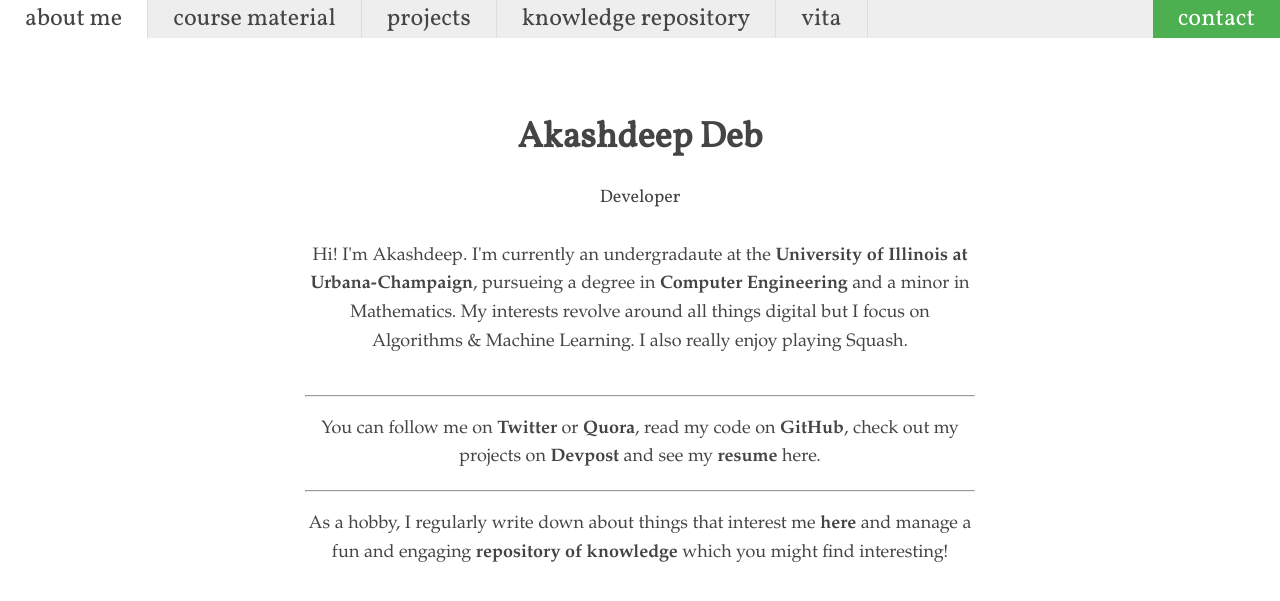
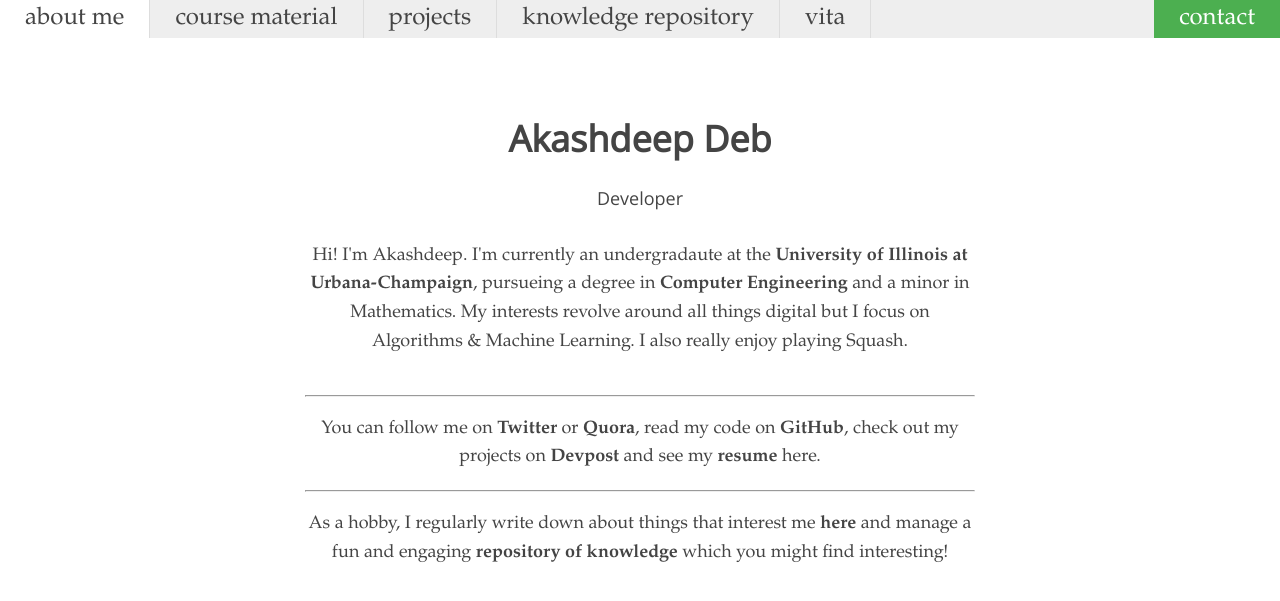
Before and after one commit to akashdeepdeb/akash.github.io, a Jekyll site: the page built from index.html, in a window 1280 px wide. Shown: the top 601 px of the page. Built offline with Jekyll 4.4.1, drawn with Linux system fonts in a browser that asks for light colours.

Commit message:
Update main.css

```diff
--- a/css/main.css
+++ b/css/main.css
@@ -1,7 +1,7 @@
 body{margin-left: auto; margin-right: auto; line-height:1.6;font-size:18px;font-family: "Book Antiqua";color:#444;padding: 0}h1,h2,h3{line-height:1.2}
 
 #header {
-    font-family: "Vollkorn";
+    font-family: "Open Sans";
 }
 
 .container a:hover{
@@ -48,7 +48,7 @@ nav ul  {
   margin: 0;
   overflow: hidden;
   background-color: #eee;
-  font-family: "Vollkorn";
+ /* font-family: "Open Sans";*/
   position: fixed;
   top: 0;
   width: 100%;
```
